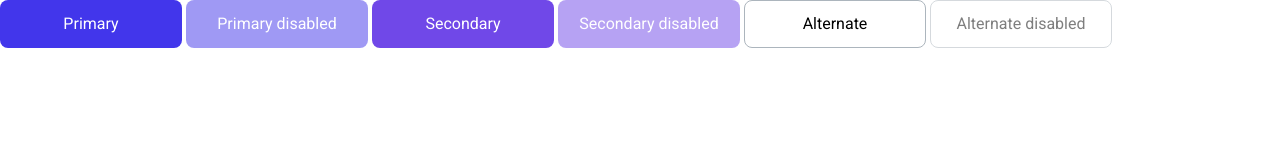
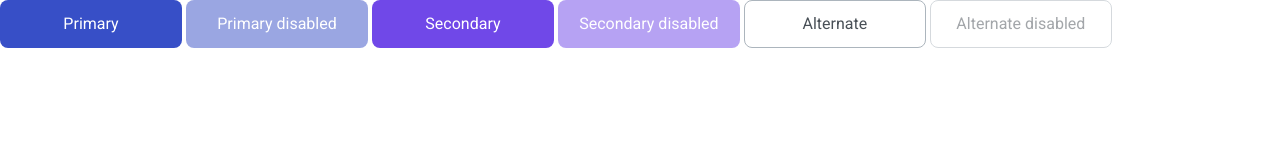
Before and after one commit to js-tasks-ru/htmlcss-20231222_usoltsevg, a website: page 03-lection1/01-button/index.html in a window 1280 px wide. Drawn offline with Linux system fonts and the light colour scheme.

Commit message:
Solution for Button FIXED

```diff
--- a/03-lection1/01-button/button.css
+++ b/03-lection1/01-button/button.css
@@ -1,4 +1,3 @@
-@import url('https://fonts.googleapis.com/css2?family=Roboto&display=swap');
 button {
   font-family: 'Roboto', sans-serif;
   font-size: 16px;
@@ -6,7 +5,7 @@ button {
   height: 48px;
   border-radius: 8px;
   border: none;
-  background-color: var(--primary-color-blue);
+  background-color: var(--blue);
   color: white;
   cursor: pointer;
 }
@@ -21,7 +20,7 @@ button:disabled {
 }
 
 .button_secondary {
-  background-color: var(--primary-color-purple);
+  background-color: var(--purple);
 }
 
 .button_secondary:hover {
@@ -29,13 +28,13 @@ button:disabled {
 }
 
 .button_alternate {
-  border: 1px solid var(--color-gray-3);
-  color: var(--color-gray-4);
+  border: 1px solid var(--grey-3);
+  color: var(--grey-4);
   background-color: #fff;
 }
 
 .button_alternate:hover {
   background-color: #fff;
-  border: 1px solid var(--color-black);
-  color: var(--color-gray-4);
+  border: 1px solid var(--black);
+  color: var(--grey-4);
 }
--- a/03-lection1/01-button/index.html
+++ b/03-lection1/01-button/index.html
@@ -5,7 +5,7 @@
     <meta name="viewport" content="width=device-width, initial-scale=1.0" />
     <title>Button</title>
     <link rel="stylesheet" href="./normalize.css" />
-    <link rel="stylesheet" href="./assets/css/main.css" />
+    <link rel="stylesheet" href="../../assets/css/main.css" />
     <link rel="stylesheet" href="./button.css" />
   </head>
   <body>
```
